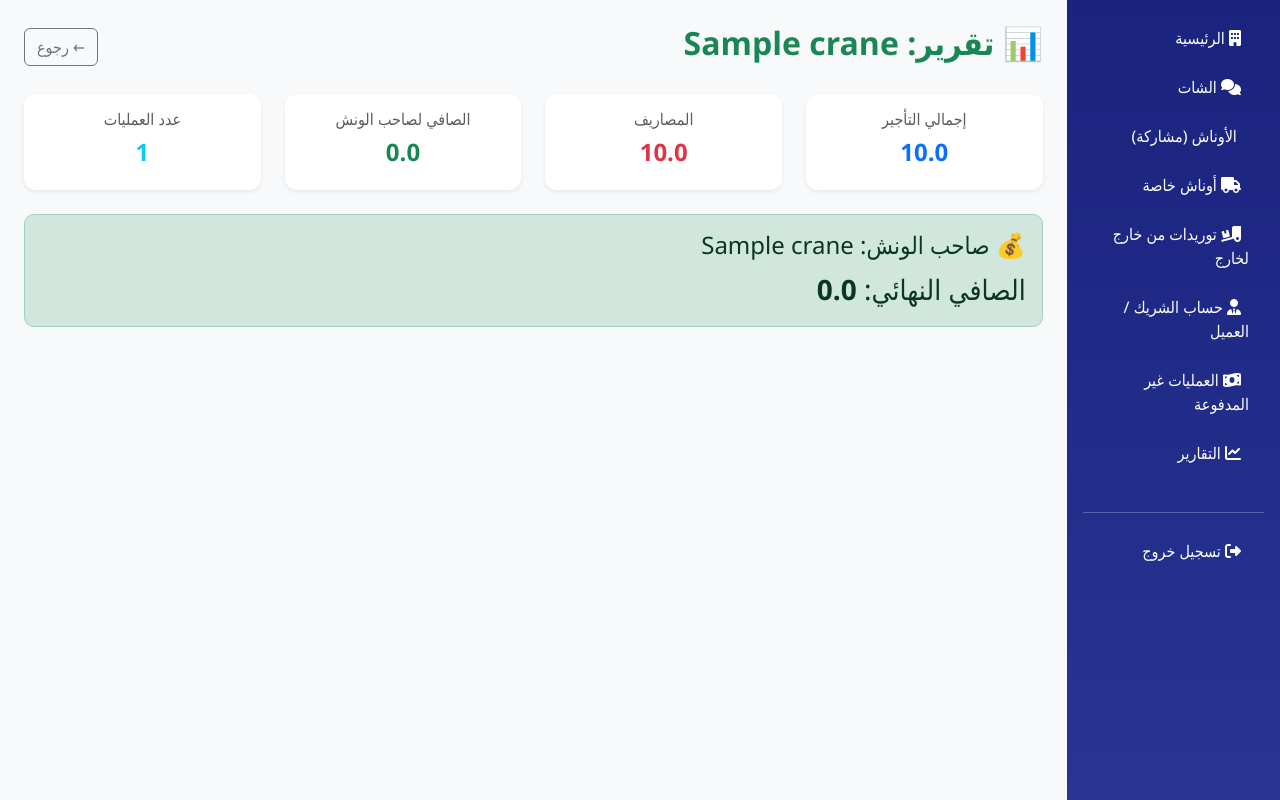
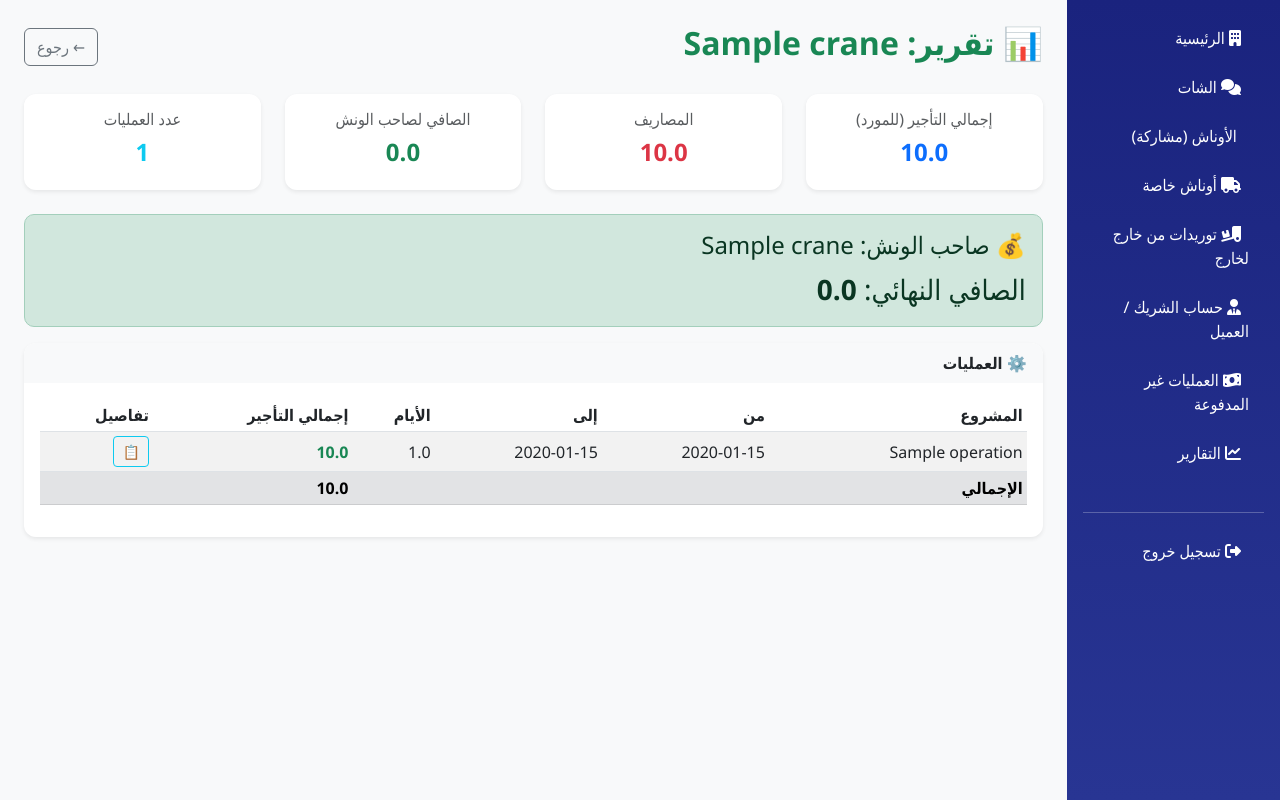
Before and after one commit to mariam-anwar-elgendy/FactoryAlFath, a Flask app: page /almasa/reports/private-crane/1 in a window 1280 px wide. Shown: the part 56-856 px from the top of the page. Run offline with Flask 3, Linux system fonts and the light colour scheme; a user stored in the database is signed in; tables that the repository leaves empty hold one stand-in row (values such as "Sample post").

Commit message:
Enhance private crane report with operations table
Updated rental summary and added operations table with details.

```diff
--- a/templates/almasa/private_crane_report.html
+++ b/templates/almasa/private_crane_report.html
@@ -8,11 +8,12 @@
     <a href="{{ url_for('almasa_private_crane_detail', crane_id=crane.id) }}" class="btn btn-outline-secondary">← رجوع</a>
 </div>
 
+<!-- ✅ ملخص عام -->
 <div class="row mb-4">
     <div class="col-md-3">
         <div class="card border-0 shadow-sm">
             <div class="card-body text-center">
-                <h6 class="text-muted">إجمالي التأجير</h6>
+                <h6 class="text-muted">إجمالي التأجير (للمورد)</h6>
                 <h4 class="fw-bold text-primary">{{ total_rental }}</h4>
             </div>
         </div>
@@ -47,4 +48,92 @@
     <h4>💰 صاحب الونش: {{ crane.owner_name }}</h4>
     <p class="mb-0 fs-3">الصافي النهائي: <strong>{{ owner_share }}</strong></p>
 </div>
+
+<!-- ✅ جدول العمليات -->
+<div class="card border-0 shadow-sm">
+    <div class="card-header bg-light fw-bold">⚙️ العمليات</div>
+    <div class="card-body">
+        {% if operations %}
+        <div class="table-responsive">
+            <table class="table table-sm table-striped table-hover">
+                <thead>
+                    <tr>
+                        <th>المشروع</th>
+                        <th>من</th>
+                        <th>إلى</th>
+                        <th>الأيام</th>
+                        <th>إجمالي التأجير</th>
+                        <th>تفاصيل</th>
+                    </tr>
+                </thead>
+                <tbody>
+                    {% for op in operations %}
+                    <tr>
+                        <td>{{ op.project_name or '-' }}</td>
+                        <td>{{ op.start_date.strftime('%Y-%m-%d') }}</td>
+                        <td>{{ op.end_date.strftime('%Y-%m-%d') if op.end_date else '-' }}</td>
+                        <td>{{ op.rental_days or op.days_count or 0 }}</td>
+                        <td class="fw-bold text-success">{{ op.rental_total }}</td>
+                        <td>
+                            <button class="btn btn-sm btn-outline-info" data-bs-toggle="modal" data-bs-target="#detailsModal{{ op.id }}">📋</button>
+                        </td>
+                    </tr>
+                    {% endfor %}
+                </tbody>
+                <tfoot>
+                    <tr class="fw-bold table-secondary">
+                        <td colspan="4">الإجمالي</td>
+                        <td>{{ total_rental }}</td>
+                        <td></td>
+                    </tr>
+                </tfoot>
+            </table>
+        </div>
+        {% else %}
+        <p class="text-muted mb-0">لا توجد عمليات</p>
+        {% endif %}
+    </div>
+</div>
+
+<!-- ==================== مودالات التفاصيل ==================== -->
+{% for op in operations %}
+<div class="modal fade" id="detailsModal{{ op.id }}" tabindex="-1">
+  <div class="modal-dialog modal-lg">
+    <div class="modal-content">
+      <div class="modal-header bg-success text-white">
+        <h5 class="modal-title">📋 تفاصيل العملية - {{ op.project_name or '-' }}</h5>
+        <button type="button" class="btn-close btn-close-white" data-bs-dismiss="modal"></button>
+      </div>
+      <div class="modal-body">
+        <h6 class="fw-bold text-success mb-3">📋 بيانات أساسية</h6>
+        <table class="table table-sm table-bordered mb-4">
+          <tbody>
+            <tr><td class="fw-bold" style="width: 40%;">المشروع</td><td>{{ op.project_name or '-' }}</td></tr>
+            <tr><td class="fw-bold">المكان</td><td>{{ op.project_location or '-' }}</td></tr>
+            <tr><td class="fw-bold">من تاريخ</td><td>{{ op.start_date.strftime('%Y-%m-%d') }}</td></tr>
+            <tr><td class="fw-bold">إلى تاريخ</td><td>{{ op.end_date.strftime('%Y-%m-%d') if op.end_date else '-' }}</td></tr>
+            <tr><td class="fw-bold">رقم الفاتورة</td><td>{{ op.invoice_number or '-' }}</td></tr>
+          </tbody>
+        </table>
+
+        <h6 class="fw-bold text-success mb-3">💰 تفاصيل التأجير (للمورد)</h6>
+        <table class="table table-sm table-bordered mb-0">
+          <tbody>
+            <tr><td class="fw-bold" style="width: 40%;">سعر التأجير اليومي</td><td>{{ op.rental_value or 0 }}</td></tr>
+            <tr><td class="fw-bold">عدد الأيام</td><td>{{ op.rental_days or op.days_count or 0 }}</td></tr>
+            <tr><td class="fw-bold">ساعات إضافية</td><td>{{ op.rental_extra_hours or 0 }}</td></tr>
+            <tr><td class="fw-bold">سعر الساعة الإضافية</td><td>{{ op.rental_hour_rate or 0 }}</td></tr>
+            <tr><td class="fw-bold">أيام الطريق</td><td>{{ op.rental_travel_days or op.travel_days or 0 }}</td></tr>
+            <tr><td class="fw-bold">سعر يوم الطريق</td><td>{{ op.travel_rental_rate or op.travel_rate or 0 }}</td></tr>
+            <tr class="table-success"><td class="fw-bold">إجمالي التأجير</td><td class="fw-bold">{{ op.rental_total }}</td></tr>
+          </tbody>
+        </table>
+      </div>
+      <div class="modal-footer">
+        <button type="button" class="btn btn-secondary" data-bs-dismiss="modal">إغلاق</button>
+      </div>
+    </div>
+  </div>
+</div>
+{% endfor %}
 {% endblock %}
```
